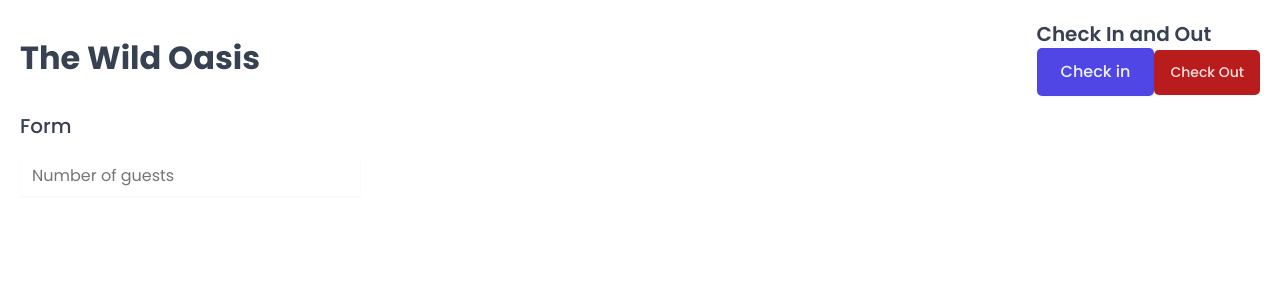
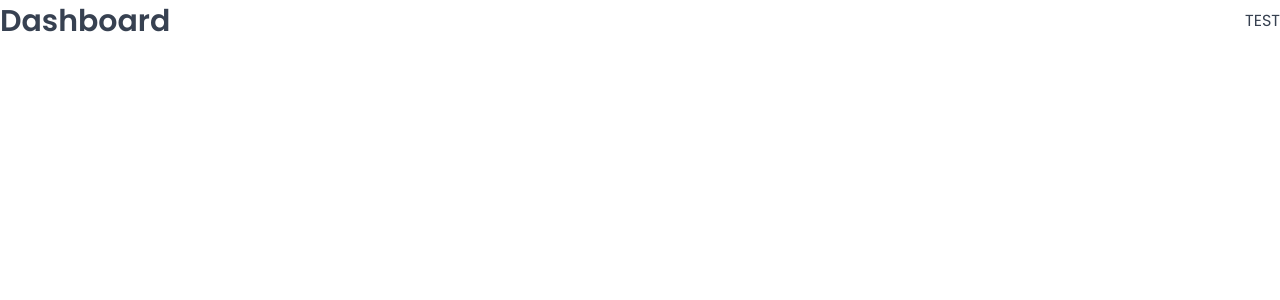
Before and after one commit to Moduloscript/hotel-oasis, a React (Vite) app: page /dashboard in a window 1280 px wide. Shown: the top 300 px of the page. Built offline with nearby package versions, Linux system fonts and the light colour scheme; a web font is replaced by a local one.

Commit message:
set up the Pages route 🧾

```diff
--- a/package.json
+++ b/package.json
@@ -12,6 +12,7 @@
   "dependencies": {
     "react": "^18.2.0",
     "react-dom": "^18.2.0",
+    "react-router-dom": "^6.22.0",
     "styled-components": "^6.1.8"
   },
   "devDependencies": {
--- a/src/App.jsx
+++ b/src/App.jsx
@@ -1,40 +1,32 @@
-import styled from "styled-components";
-import GlobalStyles from "./styles/GlobalStyles";
-import Button from "./ui/Button";
-import Input from "./ui/Input";
-import Heading from "./ui/Heading";
-import Row from "./ui/Row";
-
-const StyledApp = styled.div`
-  /* background-color: orangered; */
-  padding: 20px;
-`;
+import { BrowserRouter, Navigate, Route, Routes } from "react-router-dom";
+import GlobalStyles from "./styles/GlobalStyles"
+import Dashboard from "./pages/Dashboard";
+import Cabins from "./pages/Cabins";
+import Users from "./pages/Users";
+import Settings from "./pages/Settings";
+import Account from "./pages/Account";
+import Login from "./pages/Login";
+import Bookings from "./pages/Bookings";
+import PageNotFound from "./pages/PageNotFound";
 
 const App = () => {
   return (
     <>
-      <GlobalStyles />
-      <StyledApp>
-        <Row>
-        <Row type="horizontal">
-          <Heading type="h1">The Wild Oasis</Heading>
-
-          <div>
-            <Heading as="h2">Check In and Out</Heading>
-            <Button size="large" variant="primary">Check in</Button>
-            <Button size="medium" variant="danger">Check Out</Button>
-          </div>
-        </Row>
-
-        <Row>
-          <Heading as="h3">Form</Heading>
-          <form>
-            <Input type="number" placeholder="Number of guests" />
-          </form>
-          </Row>
-          </Row>
-      </StyledApp>
-    </>
+    <GlobalStyles/>
+    <BrowserRouter>
+      <Routes>
+        <Route index element={<Navigate replace to="dashboard"/>} />
+        <Route path="dashboard" element={<Dashboard />} />
+        <Route path="cabins" element={<Cabins />} />
+        <Route path="bookings" element={<Bookings />} />
+        <Route path="users" element={<Users />} />
+        <Route path="settings" element={<Settings />} />
+        <Route path="account" element={<Account />} />
+        <Route path="login" element={<Login />} />
+        <Route path="" element={<PageNotFound />} />
+      </Routes>
+      </BrowserRouter>
+      </>
   );
 };
 
--- a/src/ui/Button.jsx
+++ b/src/ui/Button.jsx
@@ -65,4 +65,11 @@
   /* ${({ variant }) => variations[variant]}; */
 `;
 
+
+Button.defaultProps = {
+  variation: "primary",
+  size: "medium",
+
+}
+
 export default Button;
```
Also changed, not shown: 1 other file (tests, documents, lock files or other folders).
